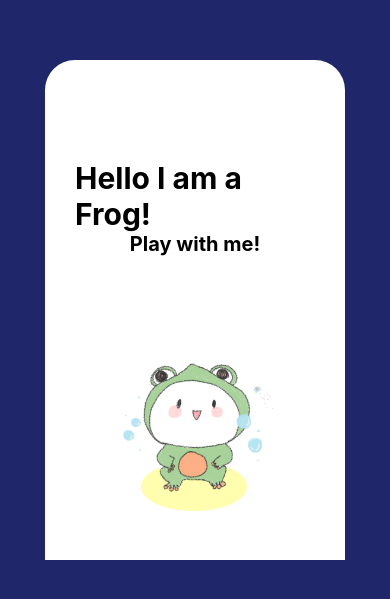
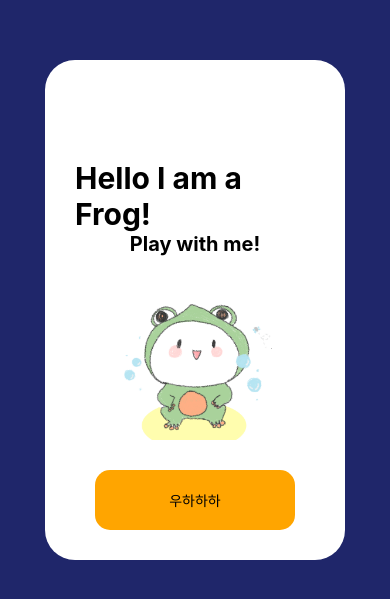
Before and after one commit to dwjustin/React-Native-app-practice, a React Native app in the folder AwesomeProject/: screen / in a window 390 px wide. Shown: the part 137-736 px from the top of the page. Built offline with nearby package versions, Linux system fonts and the light colour scheme.

Commit message:
style(App.js): added a button

```diff
--- a/AwesomeProject/App.js
+++ b/AwesomeProject/App.js
@@ -2,7 +2,7 @@ import { NavigationContainer, TabActions } from '@react-navigation/native';
 import { createNativeStackNavigator } from '@react-navigation/native-stack';
 import { StatusBar } from 'expo-status-bar';
 import { StyleSheet, Text, View, Image, Button } from 'react-native';
-import { ScrollView, Tab } from 'react-native-web';
+import { ScrollView, Tab, TouchableOpacity } from 'react-native-web';
 import React from 'react';
 
 export default function App() {
@@ -13,6 +13,9 @@ export default function App() {
         <Text style={styles.title}>Hello I am a Frog!</Text>
         <Text style={styles.desc1}>Play with me!</Text>
         <Image style={styles.image} source={require('./image/frog.png')}/>
+        <TouchableOpacity style={styles.button}>
+          <Text style={styles.buttonText}>우하하하</Text>
+        </TouchableOpacity>
       </View>
     </View>
 
@@ -32,13 +35,21 @@ const styles = StyleSheet.create({
     backgroundColor: '#fff',
     alignItems: 'center',
     justifyContent: 'center',
+    marginBottom: 30,
     width:300,
     height:200,
   },
   button:{
-    padding: 10,
-    height: 400,
-    width: 200
+    backgroundColor:"orange",
+    padding:20,
+    width: 200,
+    borderRadius:15,
+    marginBottom: 30
+
+
+  },
+  buttonText:{
+    textAlign: 'center',
 
   },
 
```
